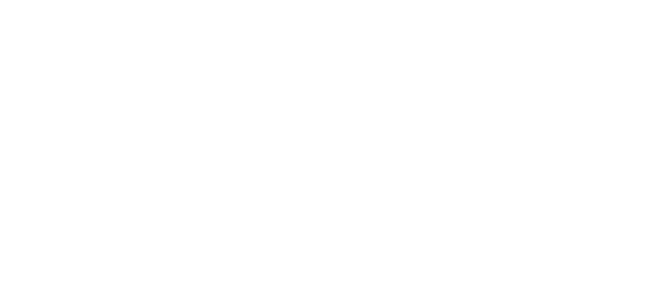
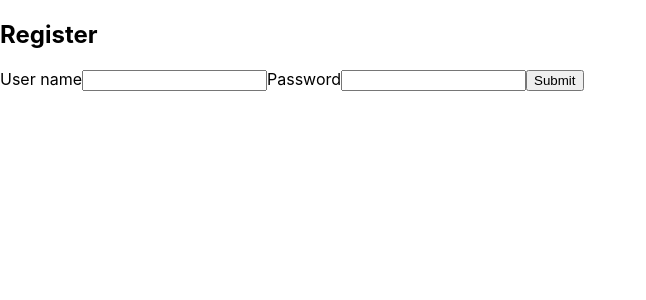
Before and after one commit to rom-dem/202301-w7chwe-roman-demchuk-front, a React (Create React App) app: page / in a window 1280 px wide. Shown: the top 300 px of the page, without its empty margins (0-646 px from the left). Built offline with nearby package versions, Linux system fonts and the light colour scheme.

Commit message:
Add RegisterForm component

```diff
--- a/src/App.tsx
+++ b/src/App.tsx
@@ -1,5 +1,11 @@
+import RegisterForm from "./components/RegisterForm";
+
 const App = () => {
-  return <div></div>;
+  return (
+    <div>
+      <RegisterForm />
+    </div>
+  );
 };
 
 export default App;
--- /dev/null
+++ b/src/components/RegisterForm.tsx
@@ -0,0 +1,16 @@
+const RegisterForm = (): JSX.Element => {
+  return (
+    <>
+      <h2 className="register__header">Register</h2>
+      <div className="register__form">
+        <label htmlFor="username">User name</label>
+        <input className="form__username" type="text" id="username" />
+        <label htmlFor="password">Password</label>
+        <input className="form__password" type="password" id="password" />
+        <button type="submit">Submit</button>
+      </div>
+    </>
+  );
+};
+
+export default RegisterForm;
```
